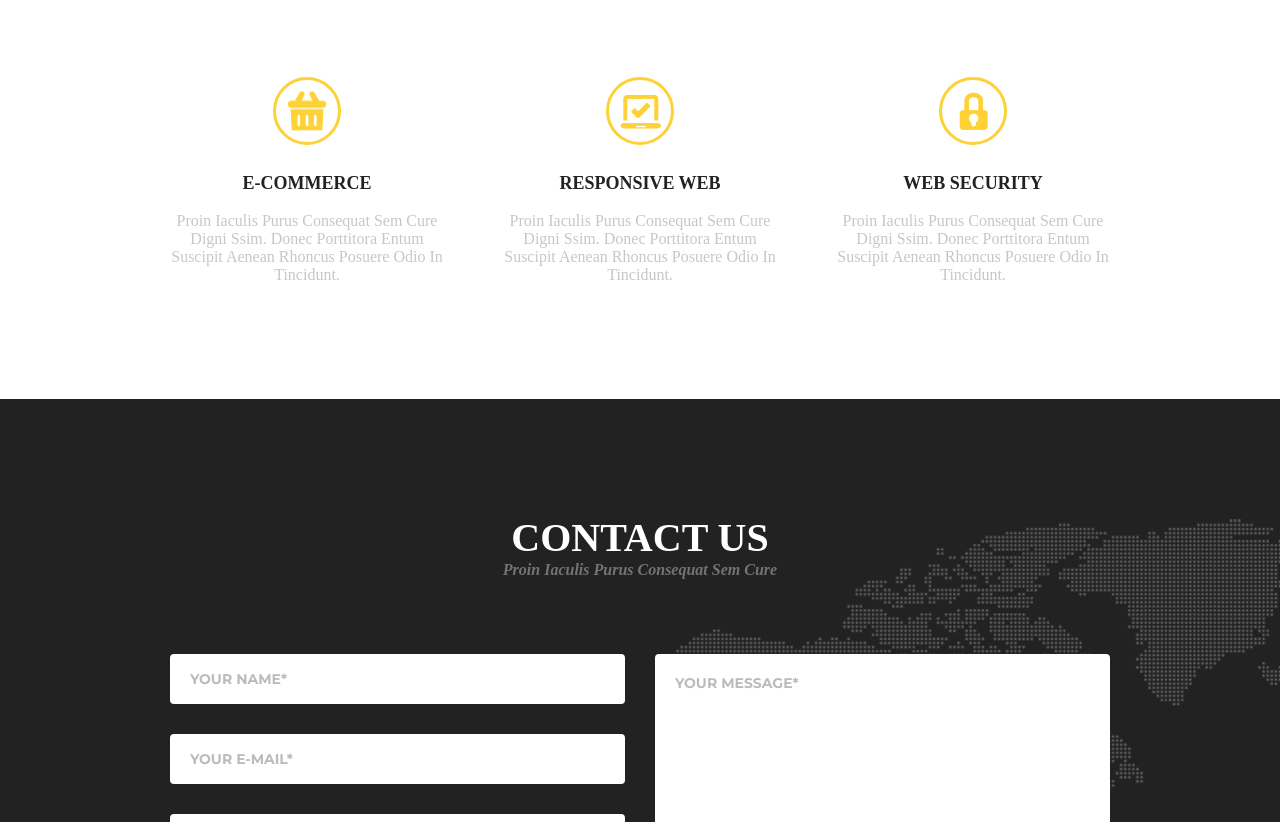
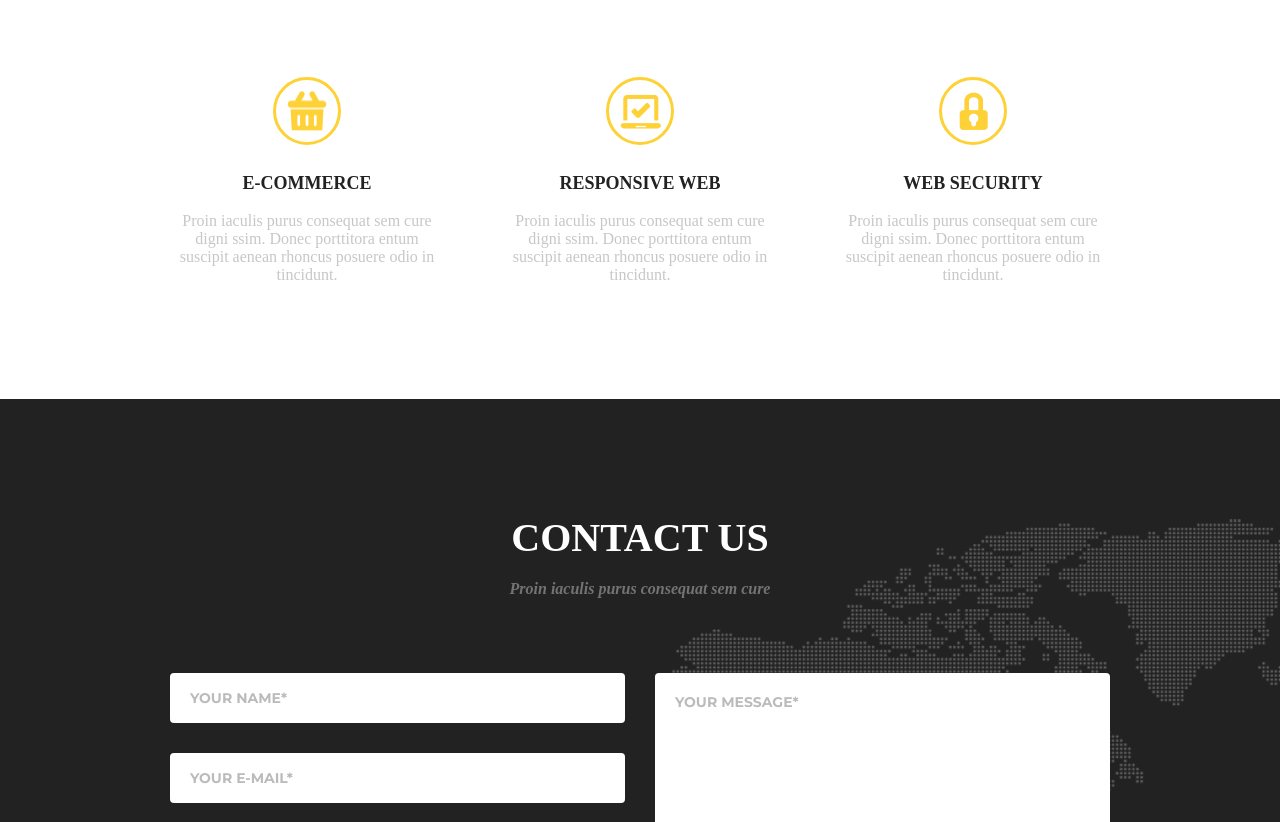
Before and after one commit to dmytman/goiteens-front-end, a plain HTML site: page HW6/index.HTML in a window 1280 px wide. Shown: the part 278-1100 px from the top of the page. Drawn offline with Linux system fonts and the light colour scheme.

Commit message:
Add files via upload

```diff
--- a/HW6/main.css
+++ b/HW6/main.css
@@ -76,7 +76,6 @@
 .subtitle_card{
     font-style: 14px;
     color: #c7c7c7;
-    text-transform: capitalize;
     font-family: 'Roboto Slab 400', serif;
 
 }
@@ -105,6 +104,7 @@
     color:#ffffff;
     font-family: 'Roboto Slab 700', serif;
     display: block;
+    margin-bottom: 19px;
 }
 
 .under_title_contact_us{
@@ -112,7 +112,6 @@
     font-size: 16px;
     color:#737373;
     text-align: center;
-    text-transform: capitalize;
     margin-bottom: 75px;
     font-style: italic;
 }
```
